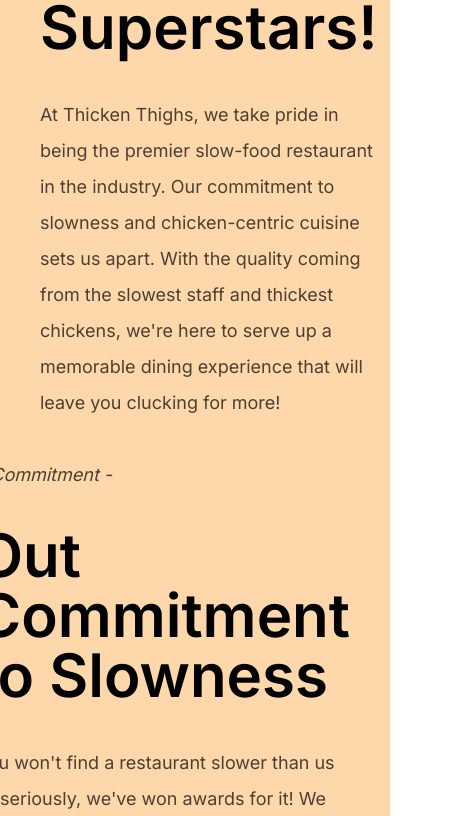
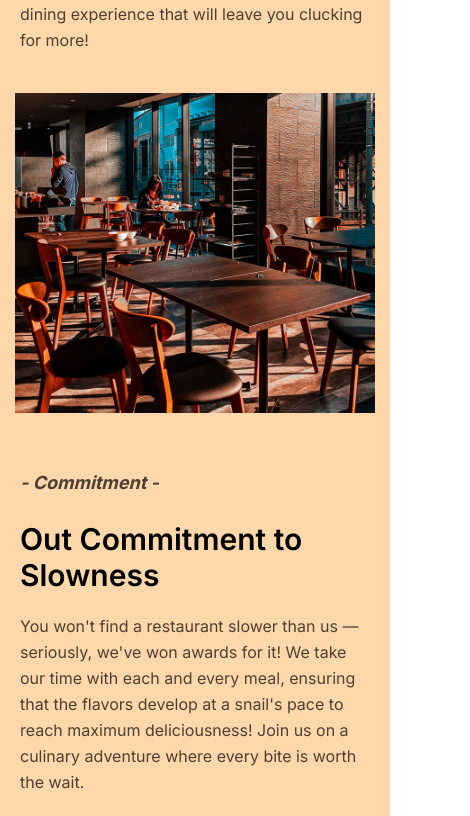
Before and after one commit to dtran813/thicken, a Next.js app: page /aboutUs in a window 390 px wide. Shown: the part 1568-2384 px from the top of the page, 470 px wide, since content can reach past the window. Built offline with nearby package versions, Linux system fonts and the light colour scheme.

Commit message:
Add responsiveness for FeaturedSectionCard

```diff
--- a/app/components/FeaturedSection/FeaturedSectionCard.tsx
+++ b/app/components/FeaturedSection/FeaturedSectionCard.tsx
@@ -20,20 +20,32 @@ const FeaturedSectionCard: React.FC<FeaturedSectionProps> = ({
 }) => (
   <section
     id={sectionData.id}
-    className={`flex ${rowReverse ? 'flex-row-reverse' : ''} items-center`}
+    className={`flex flex-col ${
+      rowReverse ? 'md:flex-row-reverse' : 'md:flex-row'
+    } mt-14 items-center md:mt-0`}
   >
-    <div className="flex-1">
-      <div className="flex flex-col px-10">
-        <p className="text-lg italic text-black/70">- {sectionData.title} -</p>
-        <h2 className="mt-9 text-6xl font-semibold">{sectionData.heading}</h2>
-        <p className="mx-auto my-10 text-lg leading-loose text-black/70">
+    <div className="flex-1 self-start md:py-10 xl:py-16">
+      <div className="flex flex-col px-5 md:px-3 lg:px-10">
+        <p className="text-lg font-bold italic text-black/70">
+          - {sectionData.title} -
+        </p>
+        <h2 className="mt-6 text-3xl font-semibold lg:mt-16 lg:text-4xl">
+          {sectionData.heading}
+        </h2>
+        <p className="mx-auto mb-10 mt-5 text-base leading-relaxed text-black/70 sm:leading-loose md:mt-10 lg:text-lg lg:leading-loose">
           {sectionData.content}
         </p>
       </div>
     </div>
 
-    <div className="flex flex-1">
-      <Image src={sectionData.imgSrc} alt={sectionData.alt} />
+    <div className="flex-1">
+      <div className="relative h-80 w-96 px-3 sm:h-[500px] sm:w-[600px] md:h-[800px] md:w-full md:py-10 lg:px-10 xl:py-16 2xl:px-0">
+        <Image
+          src={sectionData.imgSrc}
+          alt={sectionData.alt}
+          className="h-full w-full object-cover"
+        />
+      </div>
     </div>
   </section>
 );
```
